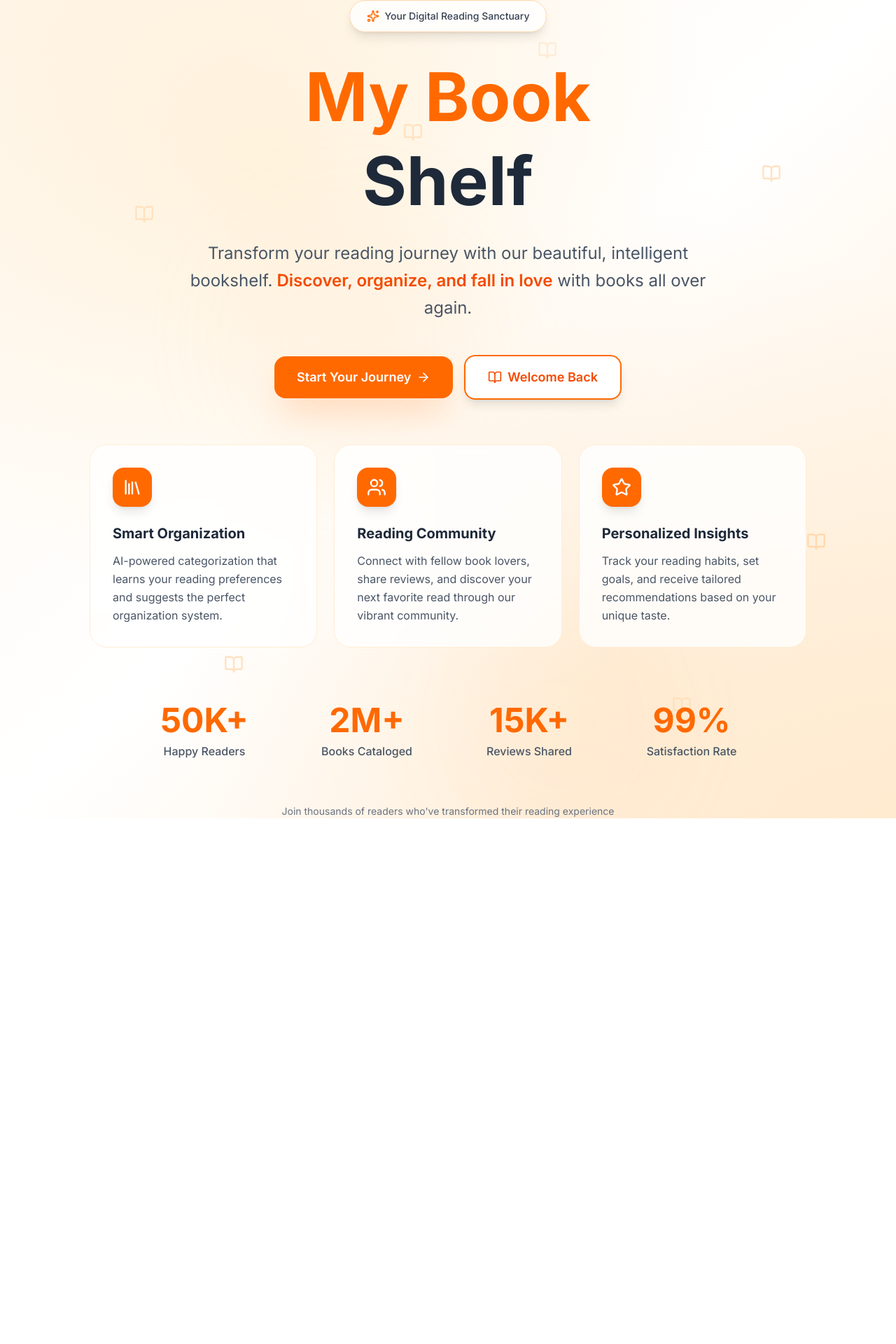
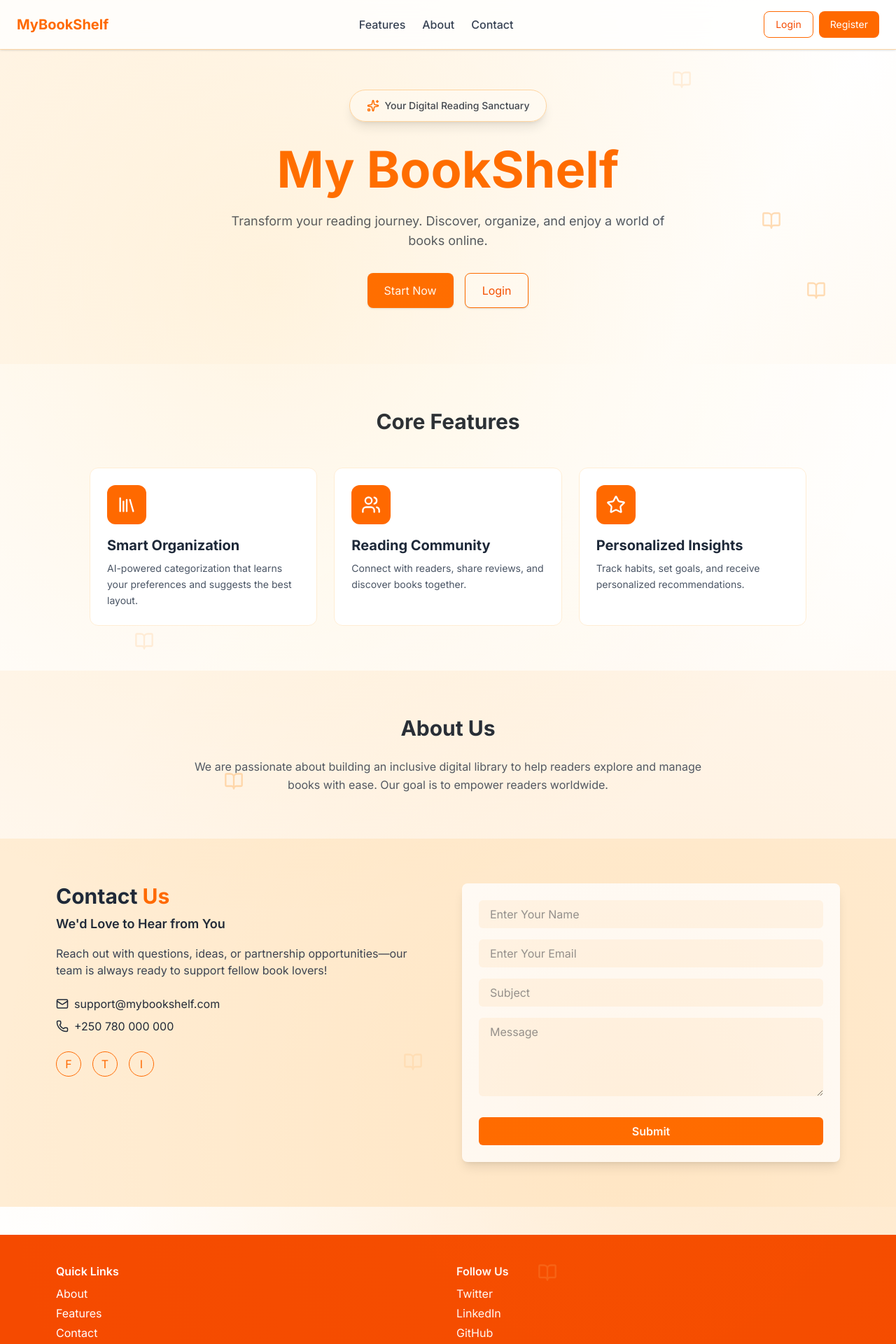
Before and after one commit to 1aimee7/MyBookShelf-frontend, a Next.js app: page / in a window 1280 px wide. Shown: the top 1920 px of the page at 70% size. Before the commit the page ends 1169 px from the top, so only its background shows below. Built offline with nearby package versions, Linux system fonts and the light colour scheme.

Commit message:
updating landing page and fixing some issues

```diff
--- a/src/app/(dashboard)/contribute/page.tsx
+++ b/src/app/(dashboard)/contribute/page.tsx
@@ -3,6 +3,7 @@
 import { useState } from 'react';
 import { Check, ArrowLeft } from 'lucide-react';
 import { books } from '@/data/books'; // Import books from data/books.ts
+import Image from "next/image";
 
 interface Contribution {
   bookName: string;
@@ -156,7 +157,7 @@ export default function Contribute() {
                     <div key={book.id} className="bg-white rounded-lg shadow-md p-4 text-center hover:shadow-lg transition-shadow">
                       {/* Book Cover */}
                       <div className="relative w-20 h-28 mx-auto mb-3">
-                        <img
+                        <Image
                           src={book.coverImage}
                           alt={book.title}
                           className="w-20 h-28 rounded object-cover shadow-md"
@@ -346,7 +347,7 @@ export default function Contribute() {
                   <div key={book.id} className="bg-white rounded-lg shadow-sm p-4 text-center hover:shadow-md transition-shadow">
                     {/* Book Cover */}
                     <div className="relative w-16 h-20 mx-auto mb-3">
-                      <img
+                      <Image
                         src={book.coverImage}
                         alt={book.title}
                         className="w-16 h-20 rounded object-cover"
--- a/src/app/page.tsx
+++ b/src/app/page.tsx
@@ -1,25 +1,41 @@
 "use client";
+
 import React, { useState, useEffect } from "react";
-import { BookOpen, Sparkles, Library, Users, Star, ArrowRight } from "lucide-react";
+import {
+  BookOpen,
+  Sparkles,
+  Library,
+  Users,
+  Star,
+  Phone,
+  Mail,
+} from "lucide-react";
+
+// FeatureCard type
+type FeatureCardProps = {
+  icon: React.ReactNode;
+  title: string;
+  description: string;
+};
+
+// FeatureCard component
+const FeatureCard: React.FC<FeatureCardProps> = ({ icon, title, description }) => (
+  <div className="group p-6 rounded-xl bg-white backdrop-blur-sm border border-orange-100 hover:bg-orange-50 hover:shadow-lg transition-all">
+    <div className="w-14 h-14 rounded-xl bg-orange-500 flex items-center justify-center mb-4">
+      {icon}
+    </div>
+    <h3 className="text-xl font-bold text-gray-800 mb-2">{title}</h3>
+    <p className="text-gray-600 text-sm leading-relaxed">{description}</p>
+  </div>
+);
 
 export default function Home() {
   const [mousePosition, setMousePosition] = useState({ x: 0, y: 0 });
-  const [isVisible, setIsVisible] = useState(false);
 
   useEffect(() => {
-    setIsVisible(true);
-
     const handleMouseMove = (event: MouseEvent) => {
-      if (
-        !event ||
-        typeof event.clientX !== "number" ||
-        typeof event.clientY !== "number"
-      )
-        return;
-
       setMousePosition({ x: event.clientX, y: event.clientY });
     };
-
     window.addEventListener("mousemove", handleMouseMove);
     return () => window.removeEventListener("mousemove", handleMouseMove);
   }, []);
@@ -29,7 +45,7 @@ export default function Home() {
   };
 
   const handleRegister = () => {
-    window.location.href = "auth/register";
+    window.location.href = "/auth/register";
   };
 
   const FloatingBook = ({
@@ -47,7 +63,9 @@ export default function Home() {
         left: `${x}%`,
         top: `${y}%`,
         animationDelay: `${delay}s`,
-        transform: `translate(${mousePosition.x * 0.01}px, ${mousePosition.y * 0.01}px)`,
+        transform: `translate(${mousePosition.x * 0.01}px, ${
+          mousePosition.y * 0.01
+        }px)`,
       }}
     >
       <BookOpen size={28} className="text-orange-300" />
@@ -55,159 +73,132 @@ export default function Home() {
   );
 
   return (
-    <div className="relative min-h-screen overflow-hidden bg-gradient-to-br from-orange-50 via-white to-orange-100">
-      {/* Animated Background */}
+    <div className="relative min-h-screen overflow-hidden bg-gradient-to-br from-orange-50 via-white to-orange-100 scroll-smooth">
+      {/* Background */}
       <div className="absolute inset-0">
         <div className="absolute inset-0 bg-[radial-gradient(circle_at_30%_20%,rgba(255,165,0,0.1),transparent_50%)]"></div>
         <div className="absolute inset-0 bg-[radial-gradient(circle_at_70%_80%,rgba(255,140,0,0.08),transparent_50%)]"></div>
-        <div className="absolute inset-0 opacity-40">
-          <div className="absolute top-1/4 left-1/4 w-96 h-96 bg-orange-200/30 rounded-full mix-blend-multiply filter blur-3xl animate-pulse"></div>
-          <div
-            className="absolute top-3/4 right-1/4 w-80 h-80 bg-orange-300/20 rounded-full mix-blend-multiply filter blur-3xl animate-pulse"
-            style={{ animationDelay: "2s" }}
-          ></div>
-          <div
-            className="absolute bottom-1/4 left-1/2 w-72 h-72 bg-orange-100/40 rounded-full mix-blend-multiply filter blur-3xl animate-pulse"
-            style={{ animationDelay: "4s" }}
-          ></div>
+      </div>
+
+      {/* Floating Books */}
+      {[15, 85, 10, 90, 45, 25, 75, 60].map((x, i) => (
+        <FloatingBook key={i} delay={i} x={x} y={(x + 30) % 100} />
+      ))}
+
+      {/* Navbar */}
+      <nav className="fixed top-0 left-0 w-full z-50 px-6 py-4 flex justify-between items-center bg-white/80 backdrop-blur-md border-b border-orange-200 shadow-sm">
+        <div className="text-xl font-bold text-orange-500">MyBookShelf</div>
+        <div className="hidden md:flex space-x-6 font-medium text-gray-700">
+          <a href="#features" className="hover:text-orange-600">Features</a>
+          <a href="#about" className="hover:text-orange-600">About</a>
+          <a href="#contact" className="hover:text-orange-600">Contact</a>
+        </div>
+        <div className="flex space-x-2">
+          <button onClick={handleLogin} className="text-sm text-orange-600 border border-orange-500 px-4 py-2 rounded-lg hover:bg-orange-50 transition">Login</button>
+          <button onClick={handleRegister} className="text-sm bg-orange-500 text-white px-4 py-2 rounded-lg hover:bg-orange-600 transition">Register</button>
+        </div>
+      </nav>
+
+      {/* Hero */}
+      <div className="pt-32 pb-20 px-6 text-center">
+        <div className="inline-flex items-center gap-2 px-6 py-3 rounded-full bg-white/80 border border-orange-200 mb-8 shadow-lg">
+          <Sparkles size={18} className="text-orange-500" />
+          <span className="text-sm text-gray-700 font-medium">Your Digital Reading Sanctuary</span>
+        </div>
+        <h1 className="text-6xl md:text-7xl font-bold mb-6 text-orange-500">My BookShelf</h1>
+        <p className="text-lg text-gray-600 max-w-2xl mx-auto mb-8">
+          Transform your reading journey. Discover, organize, and enjoy a world of books online.
+        </p>
+        <div className="flex justify-center gap-4">
+          <button onClick={handleRegister} className="bg-orange-500 text-white px-6 py-3 rounded-lg shadow hover:bg-orange-600 transition">Start Now</button>
+          <button onClick={handleLogin} className="bg-white border border-orange-500 text-orange-600 px-6 py-3 rounded-lg shadow hover:bg-orange-50 transition">Login</button>
         </div>
       </div>
 
-      {/* Floating Books */}
-      <FloatingBook delay={0} x={15} y={25} />
-      <FloatingBook delay={1} x={85} y={20} />
-      <FloatingBook delay={2} x={10} y={75} />
-      <FloatingBook delay={3} x={90} y={65} />
-      <FloatingBook delay={4} x={45} y={15} />
-      <FloatingBook delay={5} x={25} y={80} />
-      <FloatingBook delay={6} x={75} y={85} />
-      <FloatingBook delay={7} x={60} y={5} />
+      {/* Features */}
+      <section id="features" className="px-6 py-16 bg-white/80">
+        <h2 className="text-3xl font-bold text-center text-gray-800 mb-12">Core Features</h2>
+        <div className="grid grid-cols-1 md:grid-cols-3 gap-6 max-w-5xl mx-auto">
+          <FeatureCard
+            icon={<Library size={28} className="text-white" />}
+            title="Smart Organization"
+            description="AI-powered categorization that learns your preferences and suggests the best layout."
+          />
+          <FeatureCard
+            icon={<Users size={28} className="text-white" />}
+            title="Reading Community"
+            description="Connect with readers, share reviews, and discover books together."
+          />
+          <FeatureCard
+            icon={<Star size={28} className="text-white" />}
+            title="Personalized Insights"
+            description="Track habits, set goals, and receive personalized recommendations."
+          />
+        </div>
+      </section>
 
-      {/* Main Content */}
-      <div className="relative z-10 flex flex-col items-center justify-center min-h-screen px-6">
-        {/* Hero Section */}
-        <div
-          className={`text-center transform transition-all duration-1000 ${
-            isVisible ? "translate-y-0 opacity-100" : "translate-y-10 opacity-0"
-          }`}
-        >
-          {/* Badge */}
-          <div className="inline-flex items-center gap-2 px-6 py-3 rounded-full bg-white/80 backdrop-blur-sm border border-orange-200 mb-8 hover:bg-white/90 hover:border-orange-300 transition-all duration-300 shadow-lg">
-            <Sparkles size={18} className="text-orange-500" />
-            <span className="text-sm text-gray-700 font-medium">Your Digital Reading Sanctuary</span>
+      {/* About */}
+      <section id="about" className="px-6 py-16 bg-orange-50 text-center">
+        <h2 className="text-3xl font-bold text-gray-800 mb-6">About Us</h2>
+        <p className="max-w-3xl mx-auto text-gray-600 leading-relaxed">
+          We are passionate about building an inclusive digital library to help readers explore and manage books with ease. Our goal is to empower readers worldwide.
+        </p>
+      </section>
+
+      {/* Contact */}
+      <section id="contact" className="py-16 px-6 md:px-20 bg-orange-100 text-gray-800 scroll-mt-20">
+        <div className="max-w-7xl mx-auto grid md:grid-cols-2 gap-10">
+          {/* Left Info */}
+          <div>
+            <h2 className="text-3xl font-bold mb-2">Contact <span className="text-orange-500">Us</span></h2>
+            <h3 className="text-lg font-semibold mb-4">We&apos;d Love to Hear from You</h3>
+            <p className="text-gray-700 mb-6">Reach out with questions, ideas, or partnership opportunities—our team is always ready to support fellow book lovers!</p>
+            <p className="mb-2 flex items-center gap-2"><Mail size={18} /> support@mybookshelf.com</p>
+            <p className="mb-6 flex items-center gap-2"><Phone size={18} /> +250 780 000 000</p>
+            <div className="flex gap-4 mt-4">
+              <a href="#" className="text-orange-500 border border-orange-500 rounded-full w-9 h-9 flex items-center justify-center hover:bg-orange-600 hover:text-white transition">F</a>
+              <a href="#" className="text-orange-500 border border-orange-500 rounded-full w-9 h-9 flex items-center justify-center hover:bg-orange-600 hover:text-white transition">T</a>
+              <a href="#" className="text-orange-500 border border-orange-500 rounded-full w-9 h-9 flex items-center justify-center hover:bg-orange-600 hover:text-white transition">I</a>
+            </div>
           </div>
 
-          {/* Main Title */}
-          <h1 className="text-6xl md:text-8xl font-bold mb-6 leading-tight">
-            <span className="text-orange-500">My Book</span>
-            <br />
-            <span className="text-gray-800">Shelf</span>
-          </h1>
+          {/* Contact Form */}
+          <form className="bg-white p-6 rounded-lg shadow-lg">
+            <input type="text" placeholder="Enter Your Name" className="w-full mb-4 px-4 py-2 bg-orange-50 text-gray-800 rounded-md focus:ring-2 focus:ring-orange-400 outline-none" />
+            <input type="email" placeholder="Enter Your Email" className="w-full mb-4 px-4 py-2 bg-orange-50 text-gray-800 rounded-md focus:ring-2 focus:ring-orange-400 outline-none" />
+            <input type="text" placeholder="Subject" className="w-full mb-4 px-4 py-2 bg-orange-50 text-gray-800 rounded-md focus:ring-2 focus:ring-orange-400 outline-none" />
+            <textarea rows={4} placeholder="Message" className="w-full mb-6 px-4 py-2 bg-orange-50 text-gray-800 rounded-md focus:ring-2 focus:ring-orange-400 outline-none"></textarea>
+            <button type="submit" className="w-full py-2 rounded-md text-white font-semibold bg-orange-500 hover:bg-orange-600 transition">Submit</button>
+          </form>
+        </div>
+      </section>
 
-          {/* Subtitle */}
-          <p className="text-xl md:text-2xl text-gray-600 max-w-3xl mx-auto mb-12 leading-relaxed">
-            Transform your reading journey with our beautiful, intelligent bookshelf.
-            <span className="text-orange-600 font-semibold"> Discover, organize, and fall in love</span> with books all over again.
-          </p>
-
-          {/* Action Buttons */}
-          <div className="flex flex-col sm:flex-row gap-4 justify-center items-center mb-16">
-            <button
-              onClick={handleRegister}
-              className="group relative px-8 py-4 bg-orange-500 hover:bg-orange-600 rounded-2xl text-white font-semibold text-lg shadow-2xl shadow-orange-500/25 hover:shadow-orange-500/40 transform hover:scale-105 transition-all duration-300 min-w-48"
-            >
-              <span className="flex items-center gap-2">
-                Start Your Journey
-                <ArrowRight size={20} className="group-hover:translate-x-1 transition-transform duration-300" />
-              </span>
-            </button>
-
-            <button
-              onClick={handleLogin}
-              className="group px-8 py-4 bg-white border-2 border-orange-500 rounded-2xl text-orange-600 font-semibold text-lg hover:bg-orange-50 transform hover:scale-105 transition-all duration-300 min-w-48 shadow-lg"
-            >
-              <span className="flex items-center gap-2">
-                <BookOpen size={20} />
-                Welcome Back
-              </span>
-            </button>
+      {/* Footer */}
+      <footer className="bg-orange-600 text-white py-10 mt-10">
+        <div className="max-w-6xl mx-auto px-4 grid md:grid-cols-2 gap-6 text-center md:text-left">
+          <div>
+            <h4 className="text-white font-semibold mb-2">Quick Links</h4>
+            <ul className="space-y-1">
+              <li><a href="#about" className="hover:text-orange-200">About</a></li>
+              <li><a href="#features" className="hover:text-orange-200">Features</a></li>
+              <li><a href="#contact" className="hover:text-orange-200">Contact</a></li>
+            </ul>
+          </div>
+          <div>
+            <h4 className="text-white font-semibold mb-2">Follow Us</h4>
+            <ul className="space-y-1">
+              <li><a href="#" className="hover:text-orange-200">Twitter</a></li>
+              <li><a href="#" className="hover:text-orange-200">LinkedIn</a></li>
+              <li><a href="#" className="hover:text-orange-200">GitHub</a></li>
+            </ul>
           </div>
         </div>
+      </footer>
 
-        {/* Feature Cards */}
-        <div
-          className={`grid grid-cols-1 md:grid-cols-3 gap-6 max-w-5xl w-full transform transition-all duration-1000 delay-300 ${
-            isVisible ? "translate-y-0 opacity-100" : "translate-y-10 opacity-0"
-          }`}
-        >
-          <FeatureCard
-            icon={<Library className="text-white" size={28} />}
-            title="Smart Organization"
-            description="AI-powered categorization that learns your reading preferences and suggests the perfect organization system."
-          />
-          <FeatureCard
-            icon={<Users className="text-white" size={28} />}
-            title="Reading Community"
-            description="Connect with fellow book lovers, share reviews, and discover your next favorite read through our vibrant community."
-          />
-          <FeatureCard
-            icon={<Star className="text-white" size={28} />}
-            title="Personalized Insights"
-            description="Track your reading habits, set goals, and receive tailored recommendations based on your unique taste."
-          />
-        </div>
-
-        {/* Stats Section */}
-        <div
-          className={`mt-20 grid grid-cols-2 md:grid-cols-4 gap-8 max-w-4xl w-full transform transition-all duration-1000 delay-500 ${
-            isVisible ? "translate-y-0 opacity-100" : "translate-y-10 opacity-0"
-          }`}
-        >
-          {[
-            { number: "50K+", label: "Happy Readers" },
-            { number: "2M+", label: "Books Cataloged" },
-            { number: "15K+", label: "Reviews Shared" },
-            { number: "99%", label: "Satisfaction Rate" },
-          ].map((stat, index) => (
-            <div key={index} className="text-center group">
-              <div className="text-4xl md:text-5xl font-bold text-orange-500 group-hover:scale-110 transition-transform duration-300 mb-2">
-                {stat.number}
-              </div>
-              <div className="text-gray-600 font-medium">{stat.label}</div>
-            </div>
-          ))}
-        </div>
-
-        {/* Bottom CTA */}
-        <div
-          className={`mt-16 text-center transform transition-all duration-1000 delay-700 ${
-            isVisible ? "translate-y-0 opacity-100" : "translate-y-10 opacity-0"
-          }`}
-        >
-          <p className="text-gray-500 text-sm">Join thousands of readers who&apos;ve transformed their reading experience</p>
-        </div>
-      </div>
+      {/* Copyright */}
+      <section className="bg-orange-700 text-center text-white text-xs py-4">
+        &copy; {new Date().getFullYear()} MyBookShelf. All rights reserved.
+      </section>
     </div>
   );
 }
-
-// Optional extracted card component
-function FeatureCard({
-  icon,
-  title,
-  description,
-}: {
-  icon: React.ReactNode;
-  title: string;
-  description: string;
-}) {
-  return (
-    <div className="group p-8 rounded-3xl bg-white/80 backdrop-blur-sm border border-orange-100 hover:bg-white/90 hover:border-orange-200 hover:shadow-xl transition-all duration-300 hover:transform hover:scale-105">
-      <div className="w-14 h-14 rounded-2xl bg-orange-500 flex items-center justify-center mb-6 group-hover:rotate-12 transition-transform duration-300 shadow-lg">
-        {icon}
-      </div>
-      <h3 className="text-xl font-bold text-gray-800 mb-3">{title}</h3>
-      <p className="text-gray-600 leading-relaxed">{description}</p>
-    </div>
-  );
-}
```
Also changed, not shown: src/app/(dashboard)/favorite/page.tsx (+5 -2 lines), src/app/(dashboard)/myshelf/page.tsx (+145 -113 lines), src/data/books.ts (+7 -2 lines).
